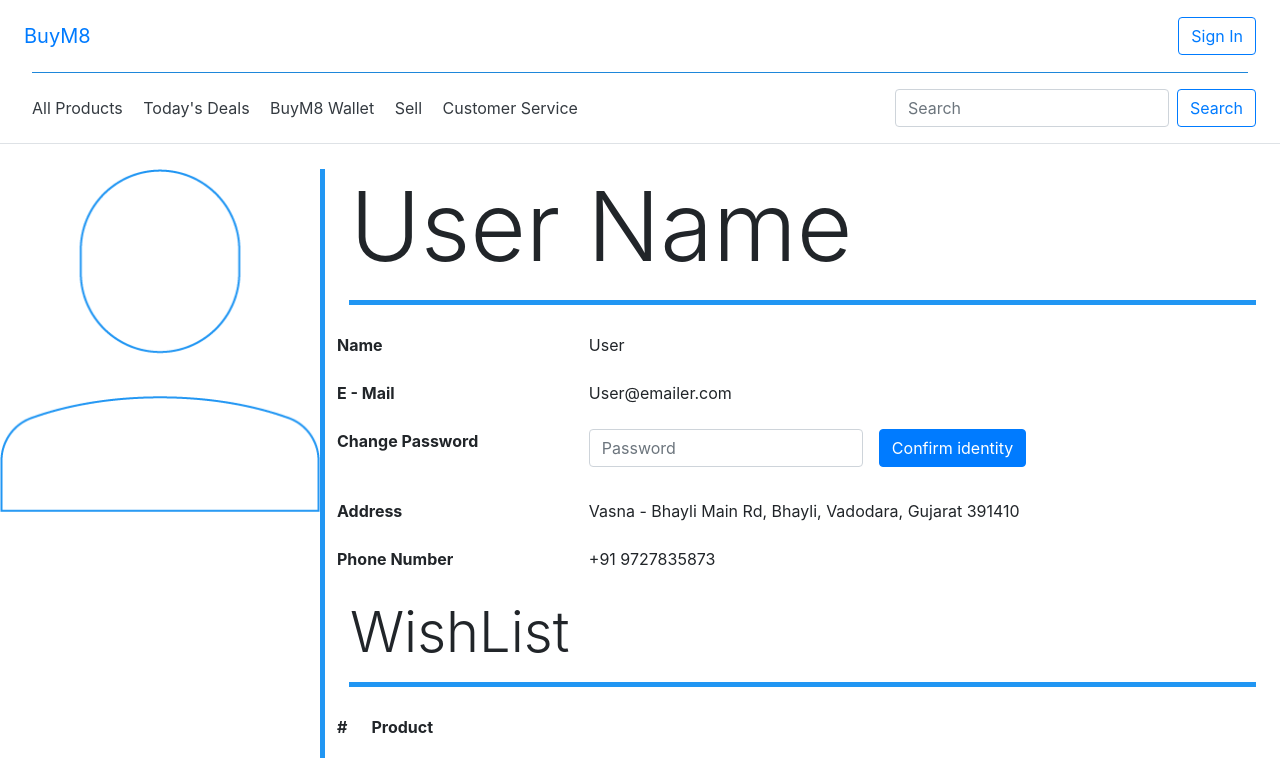
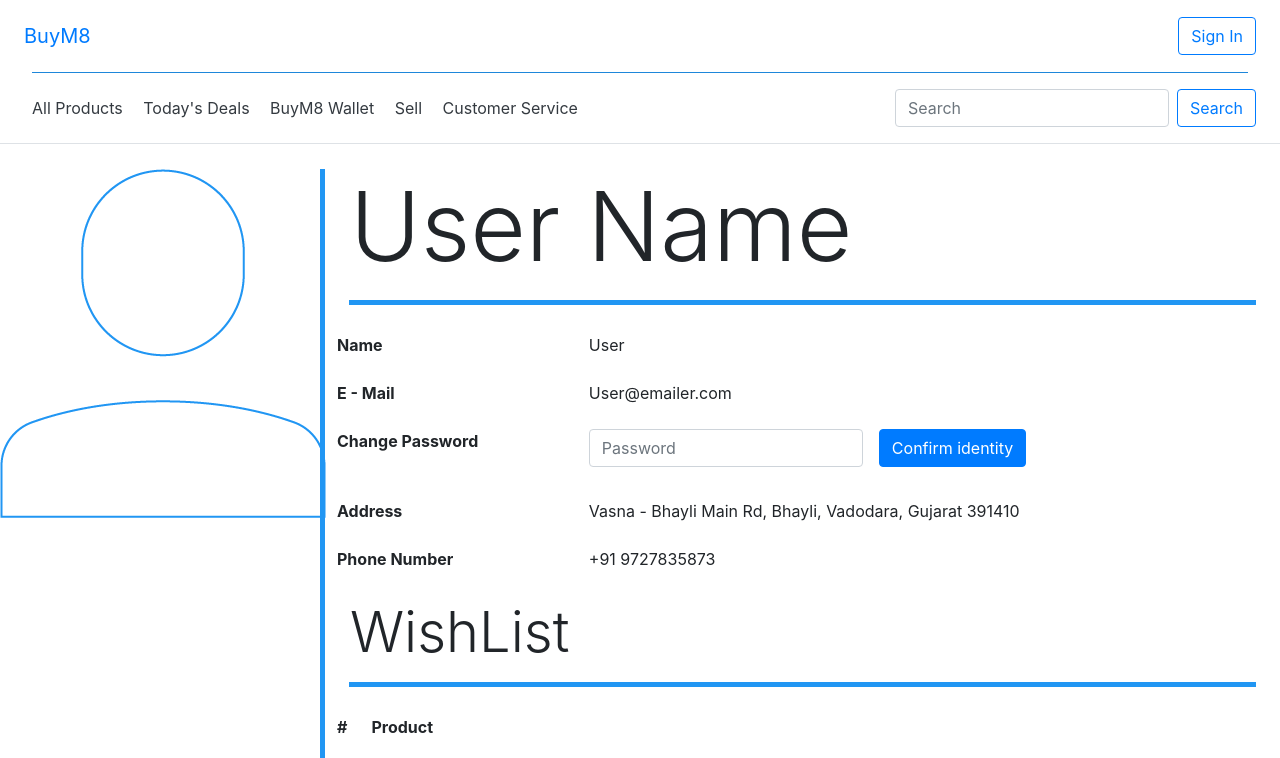
Before and after one commit to Amorpheuz/AWT-Project, a PHP site: page /dashboard.php in a window 1280 px wide. Shown: the top 758 px of the page. Run offline with PHP 8.4, Linux system fonts and the light colour scheme; some libraries are stand-ins or nearby versions.

Commit message:
Fixed Picture in dashboard

```diff
--- a/dashboard.php
+++ b/dashboard.php
@@ -62,7 +62,9 @@
     <div class="container-fluid" style="margin-top:25px;">
         <div class="row">
             <div class="col-lg-3">
-                <img src="images/personBig.png" alt="User" class="mw-100">
+                <div class="text-center">
+                    <img src="images/personBig.png" alt="User">
+                </div>
             </div>
             <div class="col-lg-9 l-left">
                 <h1 class="display-1" style="padding-left: 25px;">
```
